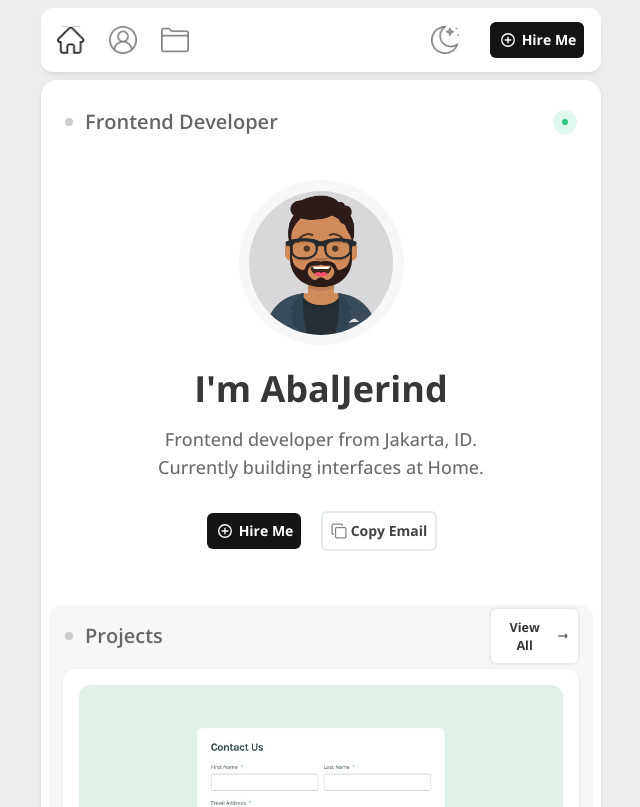
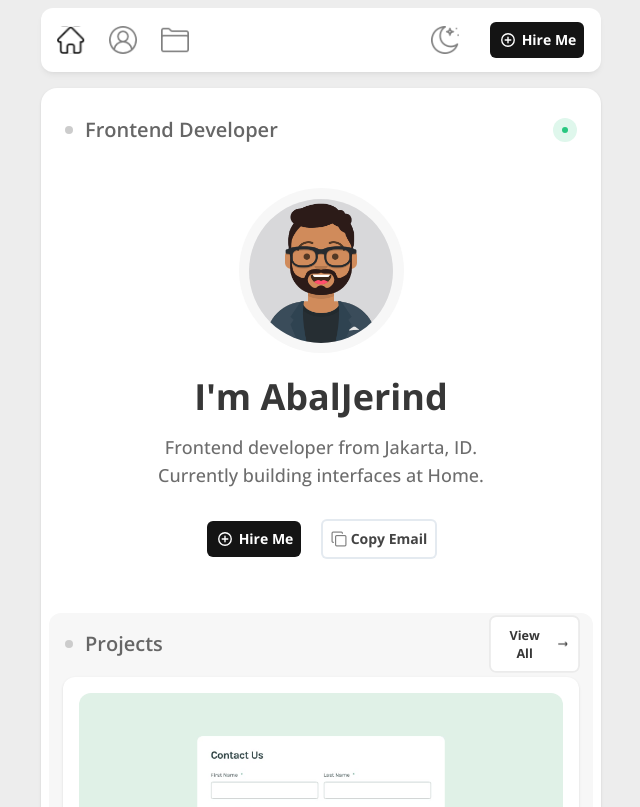
Before and after one commit to Abaljerind/portofolio-jerind, a React (Vite) app: page / in a window 1280 px wide. Shown: the top 807 px of the page, without its empty margins (319-959 px from the left). Built offline with nearby package versions, Linux system fonts and the light colour scheme.

Commit message:
Add styles for breakpoint lg for div
Add styles for margin top

```diff
--- a/src/components/Layout.jsx
+++ b/src/components/Layout.jsx
@@ -5,7 +5,7 @@ export default function Layout() {
   return (
     <>
       <NavBar />
-      <div className="mt-2 rounded-2xl bg-white py-2 shadow-sm dark:border dark:border-[#3D3D3D] dark:bg-[#212121]">
+      <div className="mt-2 rounded-2xl bg-white py-2 shadow-sm lg:mt-4 dark:border dark:border-[#3D3D3D] dark:bg-[#212121]">
         <Outlet />
       </div>
     </>
```
